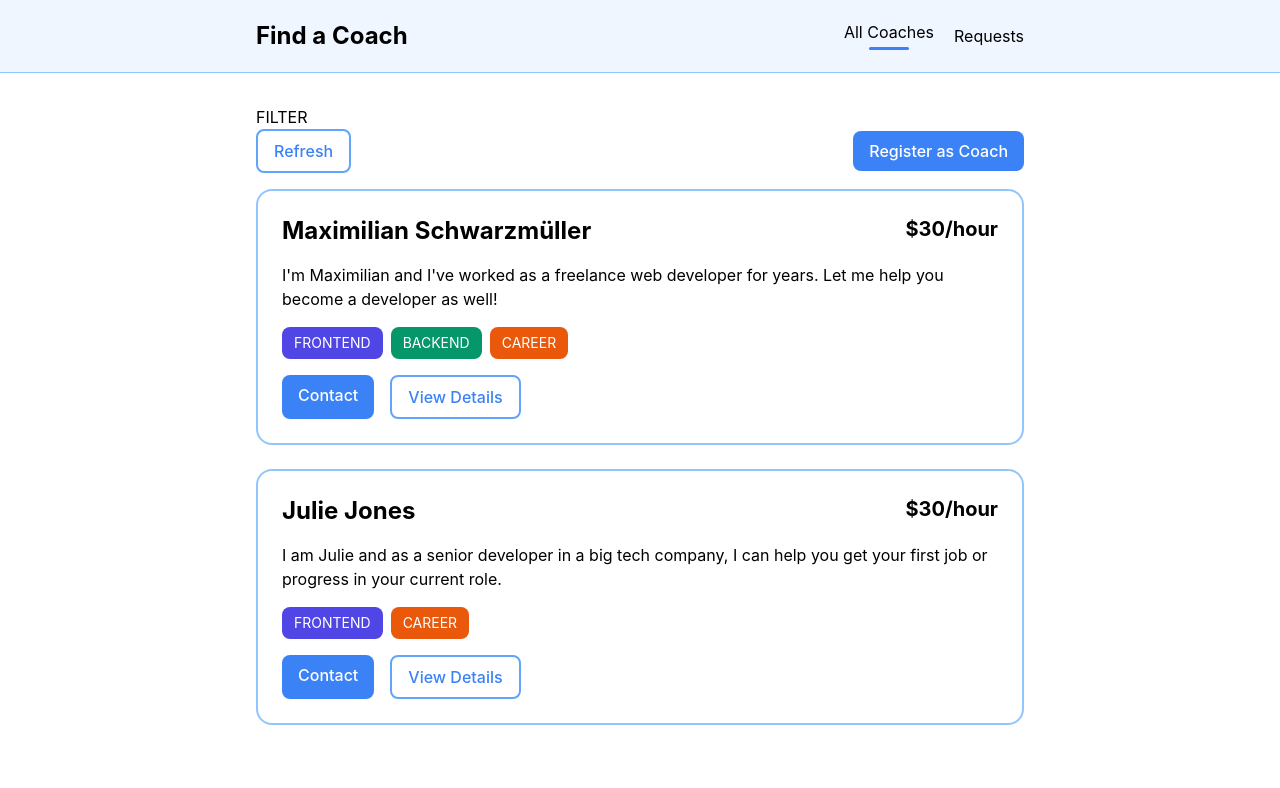
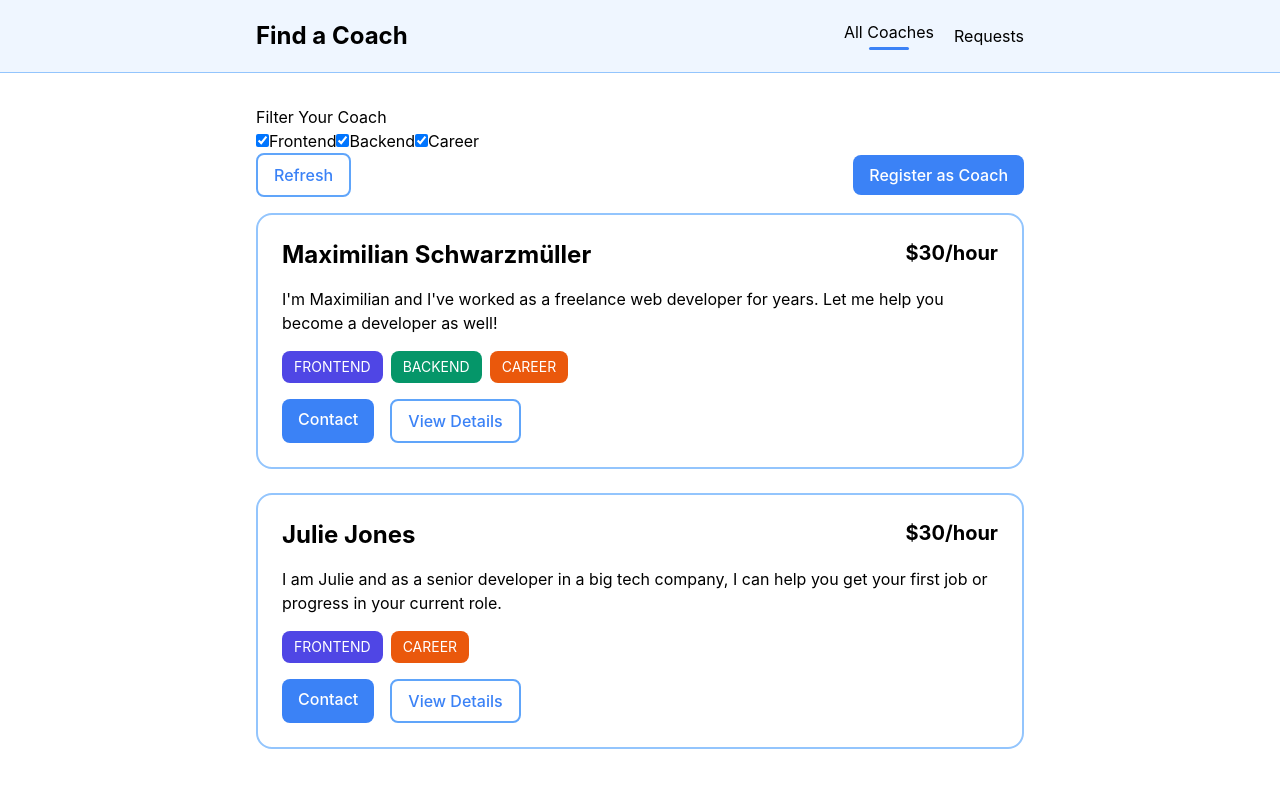
Before and after one commit to ahmadreza-ahmadi/Coach-Finder, a Vue app: page /coaches in a window 1280 px wide. Shown: the top 788 px of the page. Built offline with nearby package versions, Linux system fonts and the light colour scheme.

Commit message:
feat: implement functionality and interface of filter section

```diff
--- /dev/null
+++ b/src/components/CoachFilter.vue
@@ -0,0 +1,41 @@
+<script setup>
+import { ref } from 'vue'
+import BaseContainer from './BaseContainer.vue'
+
+const emit = defineEmits(['changeFilter'])
+
+const filters = ref({
+  frontend: true,
+  backend: true,
+  career: true
+})
+
+const setFilter = (event) => {
+  const inputId = event.target.id
+  const isActive = event.target.checked
+  const updatedFilters = {
+    ...filters.value,
+    [inputId]: isActive
+  }
+  filters.value = updatedFilters
+  emit('changeFilter', updatedFilters)
+}
+</script>
+
+<template>
+  <BaseContainer>
+    <h2>Filter Your Coach</h2>
+    <span>
+      <input type="checkbox" name="frontend" id="frontend" checked @change="setFilter" />
+      <label for="frontend">Frontend</label>
+    </span>
+    <span>
+      <input type="checkbox" name="backend" id="backend" checked @change="setFilter" />
+      <label for="backend">Backend</label>
+    </span>
+    <span>
+      <input type="checkbox" name="career" id="career" checked @change="setFilter" />
+      <label for="career">Career</label>
+    </span>
+  </BaseContainer>
+</template>
--- a/src/views/coaches/CoachesListView.vue
+++ b/src/views/coaches/CoachesListView.vue
@@ -1,21 +1,46 @@
 <script setup>
-import { computed } from 'vue'
+import { ref, computed } from 'vue'
 import { storeToRefs } from 'pinia'
-import { useCoachesStore } from '../../stores/coaches'
+import { useCoachesStore } from '@/stores/coaches'
+import CoachFilter from '@/components/CoachFilter.vue'
 import BaseContainer from '@/components/BaseContainer.vue'
-import BaseButton from '../../components/BaseButton.vue'
+import BaseButton from '@/components/BaseButton.vue'
 import CoachItem from '@/components/CoachItem.vue'
 
 const { coaches } = storeToRefs(useCoachesStore())
 
+const activeFilters = ref({
+  frontend: true,
+  backend: true,
+  career: true
+})
+
 const filteredCoaches = computed(() => {
-  return coaches.value
+  return coaches.value.filter((coach) => {
+    console.log(coach)
+    if (activeFilters.value.frontend && coach.areas.includes('frontend')) {
+      return true
+    }
+    if (activeFilters.value.backend && coach.areas.includes('backend')) {
+      return true
+    }
+    if (activeFilters.value.career && coach.areas.includes('career')) {
+      return true
+    }
+    return false
+  })
 })
+
+const setFilters = (updatedFilters) => {
+  activeFilters.value = updatedFilters
+}
 </script>
 
 <template>
   <section>
-    <BaseContainer>FILTER</BaseContainer>
+    <BaseContainer>
+      <CoachFilter @change-filter="(updatedFilters) => setFilters(updatedFilters)" />
+    </BaseContainer>
   </section>
   <section>
     <BaseContainer>
```
